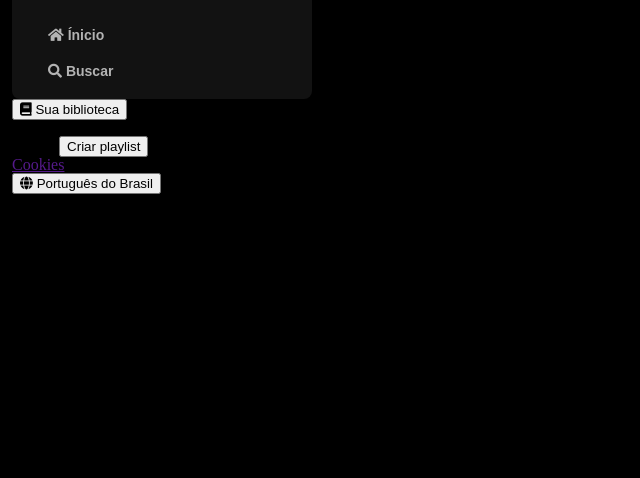
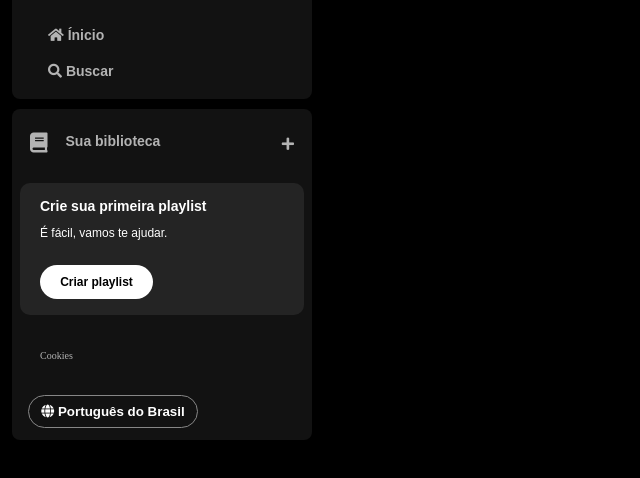
Before and after one commit to codermila/spotify-frontend, a plain HTML site: page index.html in a window 1280 px wide. Shown: the part 74-552 px from the top of the page, without its empty margins (0-640 px from the left). Drawn offline with Linux system fonts and the light colour scheme.

Commit message:
estilização do painel biblioteca

```diff
--- a/index.html
+++ b/index.html
@@ -46,8 +46,8 @@
             </div>
             <section class="section-playlist">
                 <div class="section-playlist__content">
-                    <span class="text tittle">Crie sua primeira playlist</span>
-                    <span class="text subtittle">É fácil, vamos te ajudar.</span>
+                    <span class="text title">Crie sua primeira playlist</span>
+                    <span class="text subtitle">É fácil, vamos te ajudar.</span>
                     <button class="section-playlist__button">
                         <span>Criar playlist</span>
                     </button>
--- a/styles.css
+++ b/styles.css
@@ -46,3 +46,126 @@ body {
     font-size: 14px;
     font-family: "DM Sans", sans-serif;
 }
+
+.library {
+    background-color: #121212;
+    border-radius: 8px;
+    display: flex;
+    justify-content: space-between;
+    flex-direction: column;
+    padding: 4px 8px;
+    color: #b3b3b3;
+    font-weight: 600;
+    font-size: 14px;
+    margin-top: 10px;
+}
+
+.library .library__content {
+    display: flex;
+    justify-content: space-between;
+}
+
+.library .library__button {
+    display: flex;
+    margin-right: 10px;
+    color: #b3b3b3;
+    background-color: transparent;
+    border: 0px;
+    font-size: 14px;
+    font-weight: 700;
+    font-family: "DM Sans", sans-serif;
+    text-align: center;
+    text-decoration: none;
+    text-transform: none;
+    padding: 20px 10px;
+}
+
+.library .library__button .fa {
+    font-size: 20px;
+    margin-right: 10px;
+    font-weight: 300;
+    padding-right: 8px;
+}
+
+.library .library__content .fa-plus {
+    margin: 24px 10px;
+}
+
+.section-playlist {
+    display: flex;
+    align-items: flex-start;
+    justify-content: space-between;
+    gap: 20px;
+    background-color: #242424;
+    color: #b3b3b3;
+    font-weight: 600;
+    font-size: 14px;
+    margin: 8px 0px;
+    padding: 16px 20px;
+    border-radius: 10px;
+}
+
+.section-playlist .section-playlist__content {
+    display: flex;
+    flex-direction: column;
+}
+
+.section-playlist__content .text {
+    padding-bottom: 14px;
+    color: #fff;
+    font-family: "DM Sans", sans-serif;
+
+}
+
+.section-playlist__content .title {
+    font-weight: 700;
+}
+
+.section-playlist__content .subtitle {
+    font-weight: 500;
+    font-size: 12px;
+}
+
+.section-playlist__content .section-playlist__button {
+    display: flex;
+    justify-content: center;
+    background-color: #fff;
+    color: #000;
+    border-radius: 20px;
+    font-size: 12px;
+    font-weight: 700;
+    font-family: "DM Sans", sans-serif;
+    text-decoration: none;
+    text-transform: none;
+    padding: 10px;
+    margin-top: 12px;
+    border: 0px;
+    width: 113px;
+}
+
+.sidebar .cookies {
+    margin: 25px 20px;
+}
+
+.sidebar .cookies a {
+    color: #b3b3b3;
+    font-weight: 500;
+    font-size: 10px;
+    text-decoration: none;
+}
+
+.sidebar .cookies a:hover {
+    text-decoration: underline;
+}
+
+.languages .languages__button {
+    background-color: transparent;
+    border: 1px solid #878787;
+    color: #fff;
+    font-weight: bold;
+    cursor: pointer;
+    width: 170px;
+    margin: 8px;
+    padding: 8px;
+    border-radius: 20px;
+}
```
